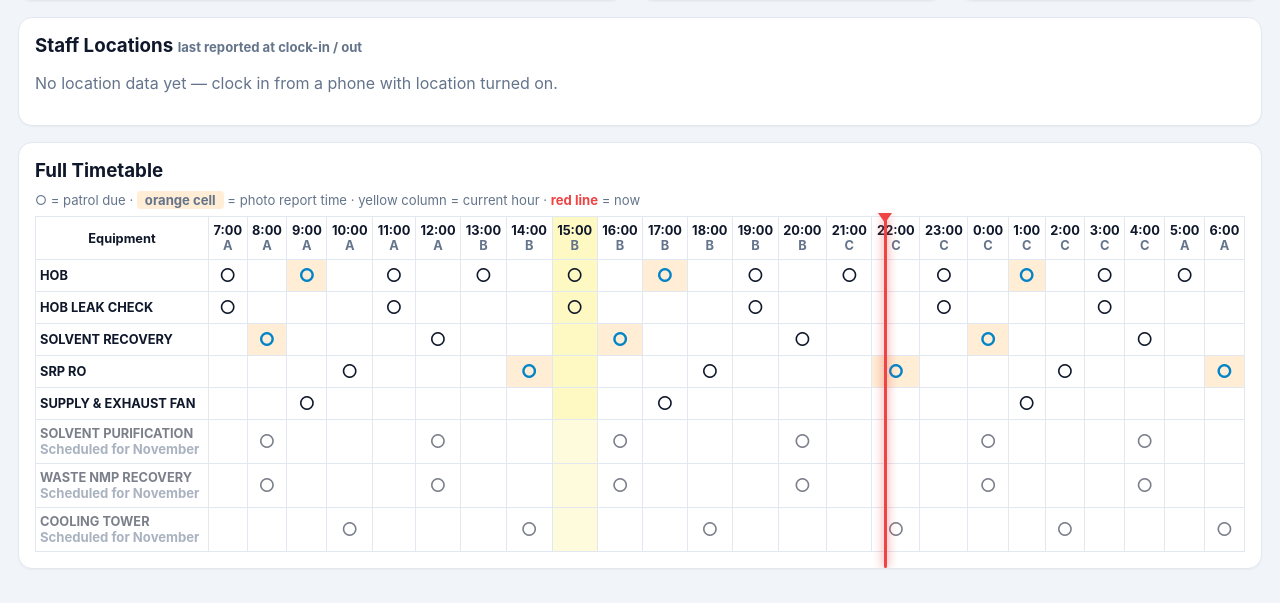
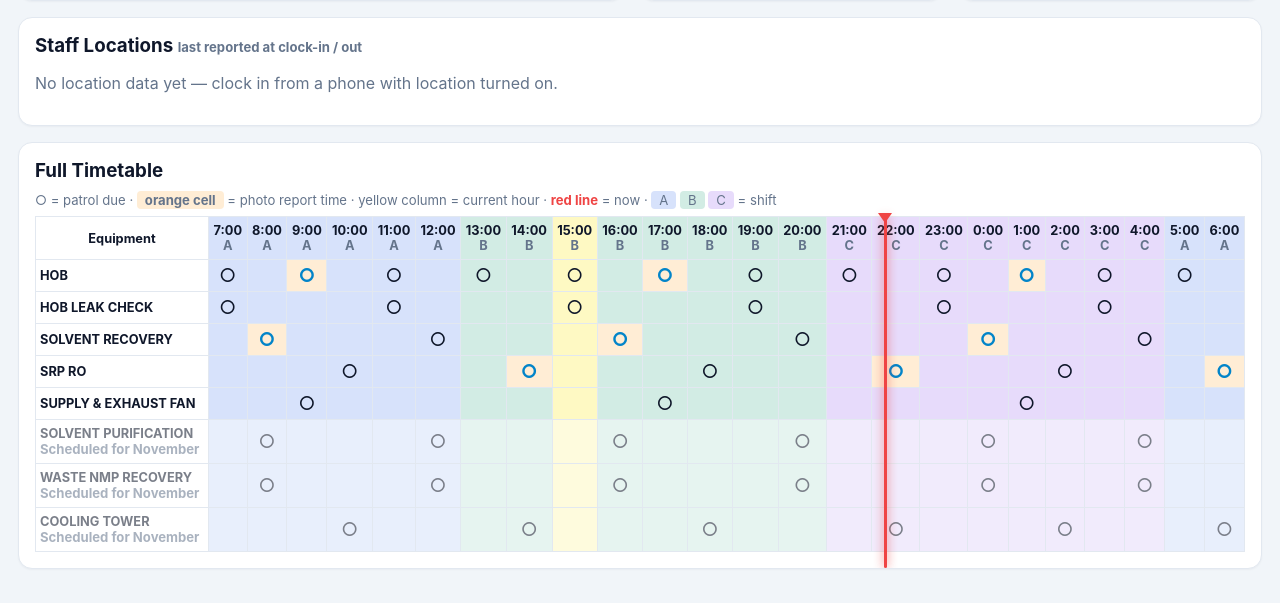
Before and after one commit to jungg181/patrol-timetable, a Flask app: page / in a window 1280 px wide. Shown: the part 474-1077 px from the top of the page. Run offline with Flask 3, Linux system fonts and the light colour scheme.

Commit message:
Light shift tints on timetable

```diff
--- a/templates/dashboard.html
+++ b/templates/dashboard.html
@@ -76,17 +76,17 @@
 
 <div class="card" id="tcard" style="overflow-x:auto">
   <h3>Full Timetable</h3>
-  <div class="muted small" style="margin-bottom:8px">○ = patrol due · <span style="background:#ffedd5;padding:1px 8px;border-radius:4px;font-weight:700">orange cell</span> = photo report time · yellow column = current hour · <span style="color:#ef4444;font-weight:700">red line</span> = now</div>
+  <div class="muted small" style="margin-bottom:8px">○ = patrol due · <span style="background:#ffedd5;padding:1px 8px;border-radius:4px;font-weight:700">orange cell</span> = photo report time · yellow column = current hour · <span style="color:#ef4444;font-weight:700">red line</span> = now · {% for sh in shifts %}<span style="background:{{ shift_tints[sh.id] }};padding:1px 8px;border-radius:4px">{{ sh.name }}</span> {% endfor %}= shift</div>
   <div id="nowline"></div>
   <table class="grid" id="ttable">
-    <tr><th>Equipment</th>{% for s in slots %}<th data-h="{{ (7+loop.index0)%24 }}" style="{{ 'background:#fef9c3' if loop.index0==slot_idx else '' }}">{{ s.label }}<br><span class="muted">{{ s.shift }}</span></th>{% endfor %}</tr>
+    <tr><th>Equipment</th>{% for s in slots %}<th data-h="{{ (7+loop.index0)%24 }}" style="background:{{ '#fef9c3' if loop.index0==slot_idx else shift_tints.get(s.shift,'') }}">{{ s.label }}<br><span class="muted">{{ s.shift }}</span></th>{% endfor %}</tr>
     {% for e in equipment %}
     <tr class="{{ 'dim' if not e.active else '' }}">
       <td style="text-align:left;font-weight:700;white-space:nowrap">{{ e.name }}{% if e.note %}<div class="muted small">{{ e.note }}</div>{% endif %}</td>
       {% for s in slots %}
       {% set k = e.checks.get(loop.index0|string) %}
       {% set is_now = loop.index0==slot_idx %}
-      {% set bg = '#fdba74' if (k==2 and is_now) else ('#ffedd5' if k==2 else ('#fef9c3' if is_now else '')) %}
+      {% set bg = '#fdba74' if (k==2 and is_now) else ('#ffedd5' if k==2 else ('#fef9c3' if is_now else shift_tints.get(s.shift,''))) %}
       <td style="{{ 'background:'+bg if bg else '' }}">{% if k %}<span class="circle {{ 'photo' if k==2 else 'normal' }}">○</span>{% endif %}</td>
       {% endfor %}
     </tr>
```
